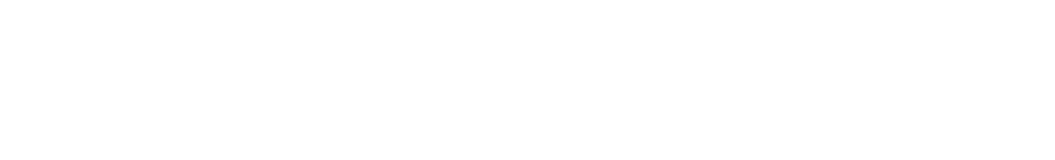
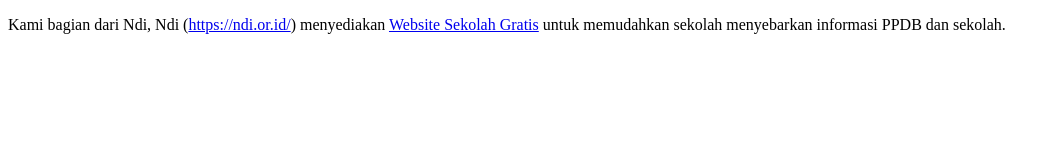
Before and after one commit to bhwsite/darulmusthofa, a plain HTML site: page index.html in a window 1280 px wide. Shown: the whole page, without its empty margins (0-1055 px from the left). Drawn offline with Linux system fonts and the light colour scheme.

Commit message:
Update index.html

```diff
--- a/index.html
+++ b/index.html
@@ -12,5 +12,7 @@
     </script>
     <div id="root"></div>
     <script src="https://cdn.jsdelivr.net/npm/mytemplate.xyz@0.5.1/build/Index.js"></script>
+    <p>Kami bagian dari Ndi, Ndi (<a href="https://ndi.or.id/">https://ndi.or.id/</a>) menyediakan <a href="https://ndi.or.id/">Website Sekolah Gratis</a> untuk memudahkan sekolah menyebarkan informasi PPDB dan sekolah.
+</p>
   </body>
 </html>
```
